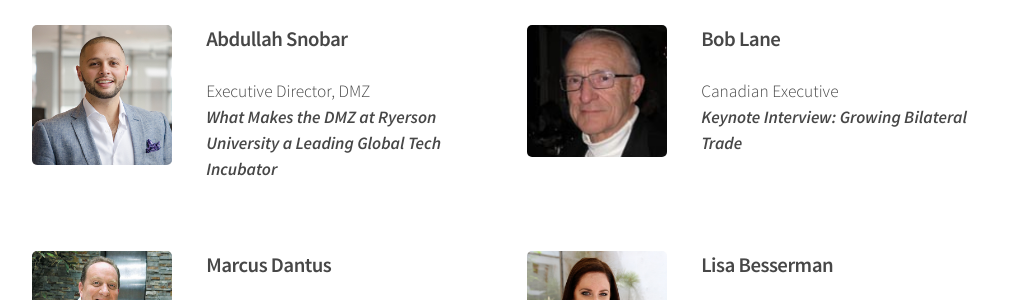
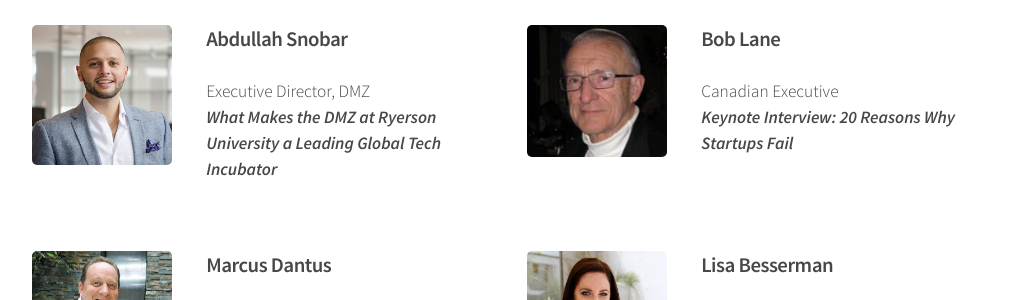
Before and after one commit to LatAmStartups/LatAmStartups.github.io, a Jekyll site: the page built from conference2016.html, in a window 1280 px wide and 900 px high, scrolled down 1482 px. Shown: the part 154-454 px from the top of the window, without its empty margins (128-1150 px from the left). Built offline with Jekyll 4.4.1, drawn with Linux system fonts in a browser that asks for light colours.

Commit message:
fixed lane talk title

```diff
--- a/conference2016.html
+++ b/conference2016.html
@@ -97,7 +97,7 @@ layout: defaultconf
 						<div class="inner">
 							<h3>Bob Lane</h3>
 							<p>Canadian Executive<br />
-							<strong><em>Keynote Interview: Growing Bilateral Trade</strong></em></p>
+							<strong><em>Keynote Interview: 20 Reasons Why Startups Fail</strong></em></p>
 						</div>
 					</div>
 				</section>
```
